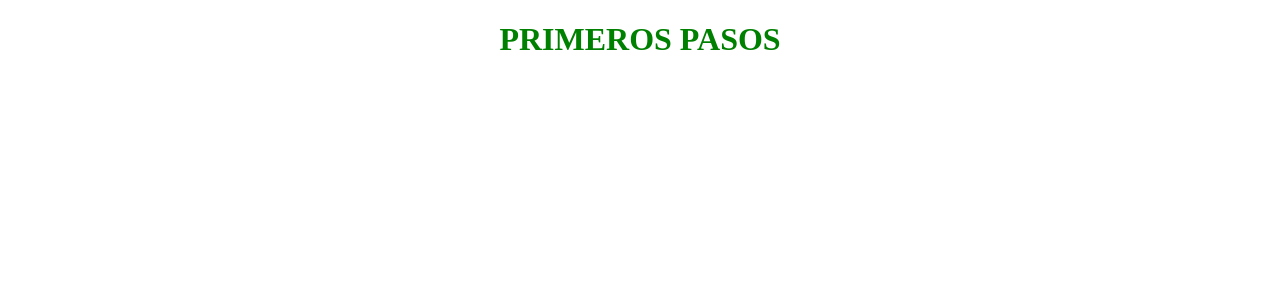
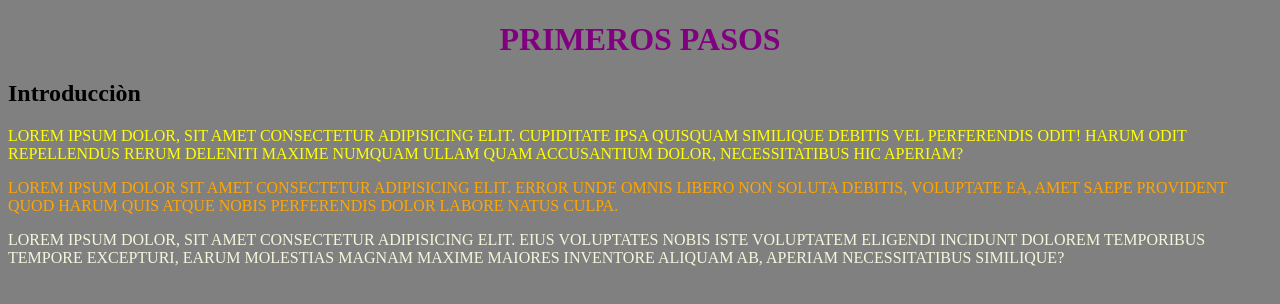
Before and after one commit to SimonArias77/CSS, a plain HTML site: page index.html in a window 1280 px wide. Drawn offline with Linux system fonts and the light colour scheme.

Commit message:
explicacion de contenido

```diff
--- a/index.html
+++ b/index.html
@@ -13,7 +13,24 @@
     <header>
         <h1>Primeros Pasos</h1>
     </header>
-    <main></main>
+
+    <main>
+        <h2>Introducciòn</h2>
+        <p id="parrafo1" class="transformar-texto-en-mayuscula">Lorem ipsum dolor, sit amet consectetur adipisicing elit. Cupiditate ipsa quisquam similique
+            debitis vel
+            perferendis odit! Harum odit repellendus rerum deleniti maxime numquam ullam quam accusantium dolor,
+            necessitatibus hic aperiam?</p>
+
+        <p id="parrafo2" class="transformar-texto-en-mayuscula">Lorem ipsum dolor sit amet consectetur adipisicing elit. Error unde omnis libero non soluta
+            debitis,
+            voluptate ea, amet saepe provident quod harum quis atque nobis perferendis dolor labore natus culpa.</p>
+
+        <p id="parrafo3" class="transformar-texto-en-mayuscula">Lorem ipsum dolor, sit amet consectetur adipisicing elit. Eius voluptates nobis iste voluptatem
+            eligendi
+            incidunt dolorem temporibus tempore excepturi, earum molestias magnam maxime maiores inventore aliquam ab,
+            aperiam necessitatibus similique?</p>
+    </main>
+
     <footer></footer>
 
 
--- a/src/css/styles.css
+++ b/src/css/styles.css
@@ -1 +1,7 @@
-h1{ text-align: center; color: green; text-transform: uppercase;}
+h1{ text-align: center; color: purple; text-transform: uppercase;}
+/* selecciòn mediante la etiqueta p{color: greenyellow;} */
+#parrafo1 { color: yellow;}
+#parrafo2 {color: orange;}
+#parrafo3 {color: beige;}
+body{background-color: gray;}
+.transformar-texto-en-mayuscula{text-transform: uppercase;}
```
